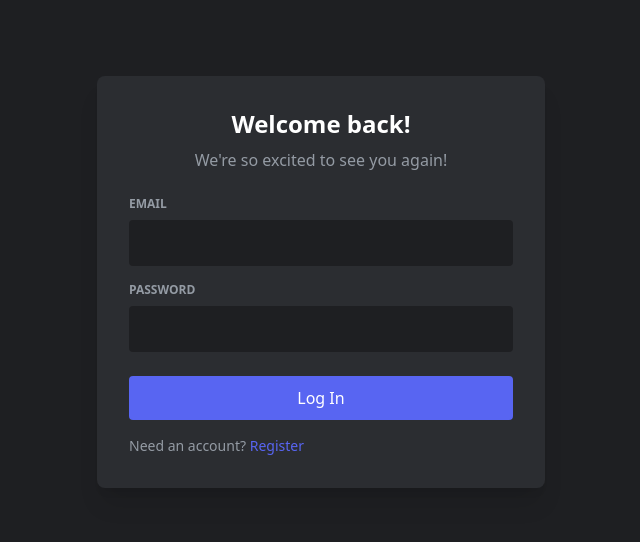
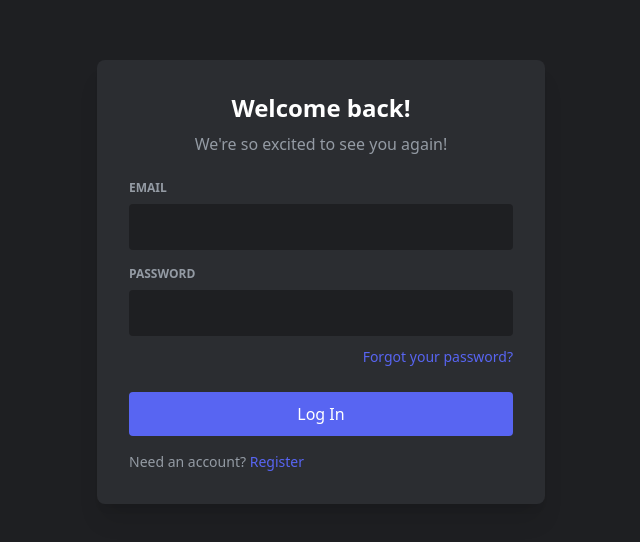
Before and after one commit to rounakraj080-a11y/silver-fiesta, a React (Vite) app in the folder discord-clone/client/: page /login in a window 1280 px wide. Shown: the part 118-660 px from the top of the page, without its empty margins (319-959 px from the left). Built offline with nearby package versions, Linux system fonts and the light colour scheme.

Commit message:
Update Login.jsx

```diff
--- a/discord-clone/client/src/pages/Login.jsx
+++ b/discord-clone/client/src/pages/Login.jsx
@@ -1,4 +1,4 @@
-import React, { useState } from "react";
+import React, { useEffect, useState } from "react";
 import { Link, useNavigate } from "react-router-dom";
 import { useAuth } from "../context/AuthContext.jsx";
 
@@ -10,12 +10,18 @@ export default function Login() {
   const [error, setError] = useState("");
   const [busy, setBusy] = useState(false);
 
+  useEffect(() => {
+    const lastEmail = localStorage.getItem("lastEmail");
+    if (lastEmail) setEmail(lastEmail);
+  }, []);
+
   async function onSubmit(e) {
     e.preventDefault();
     setError("");
     setBusy(true);
     try {
       await login(email, password);
+      localStorage.setItem("lastEmail", email);
       navigate("/channels");
     } catch (err) {
       setError(err?.response?.data?.error || "Failed to log in");
@@ -54,8 +60,13 @@ export default function Login() {
           required
           value={password}
           onChange={(e) => setPassword(e.target.value)}
-          className="w-full mb-6 rounded bg-discord-darkest text-discord-text px-3 py-2.5 outline-none border border-transparent focus:border-discord-blurple"
+          className="w-full mb-2 rounded bg-discord-darkest text-discord-text px-3 py-2.5 outline-none border border-transparent focus:border-discord-blurple"
         />
+        <div className="text-right mb-6">
+          <Link to="/forgot-password" className="text-discord-blurple hover:underline text-sm">
+            Forgot your password?
+          </Link>
+        </div>
 
         <button
           type="submit"
```
